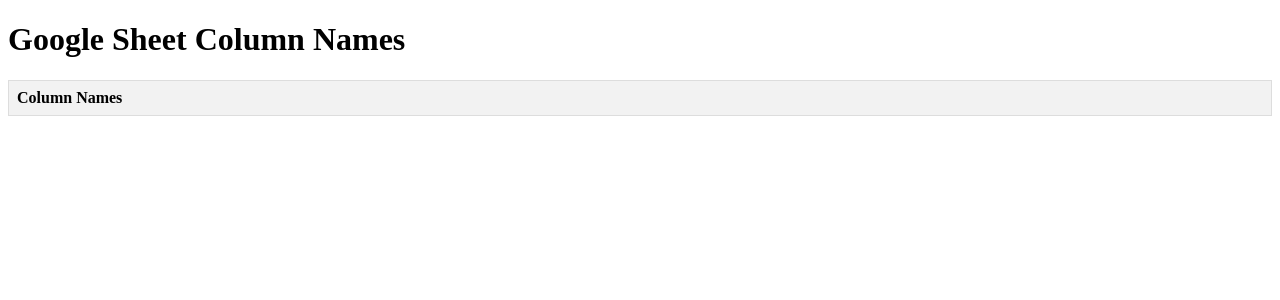
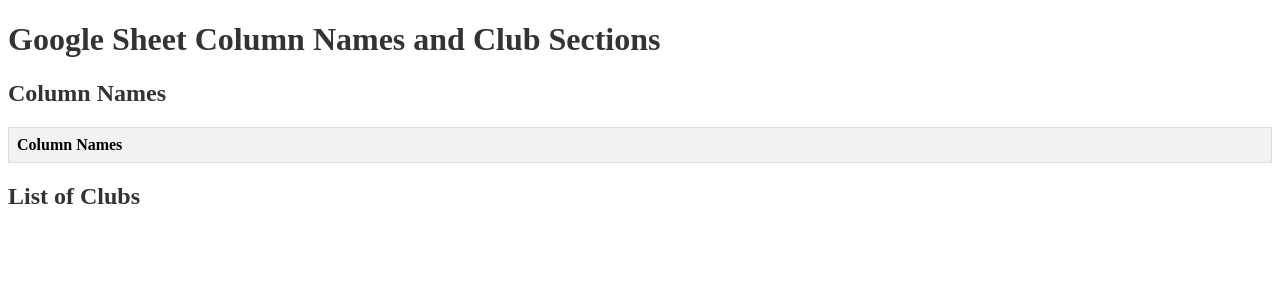
Before and after one commit to rotherleague/Rother, a Jekyll site: the page clubs_list.html, which Jekyll copies as it is, in a window 1280 px wide. Shown: the top 300 px of the page. Built offline with Jekyll 4.4.1, drawn with Linux system fonts in a browser that asks for light colours.

Commit message:
Update clubs_list.html

```diff
--- a/clubs_list.html
+++ b/clubs_list.html
@@ -3,7 +3,7 @@
 <head>
     <meta charset="UTF-8">
     <meta name="viewport" content="width=device-width, initial-scale=1.0">
-    <title>Google Sheet Column Names</title>
+    <title>Google Sheet Club Names and Sections</title>
     <style>
         table {
             width: 100%;
@@ -17,10 +17,21 @@
             background-color: #f2f2f2;
             text-align: left;
         }
+        h1, h2 {
+            color: #333;
+        }
+        .section-container {
+            margin-top: 20px;
+        }
+        .club-list {
+            margin-bottom: 20px;
+        }
     </style>
 </head>
 <body>
-    <h1>Google Sheet Column Names</h1>
+    <h1>Google Sheet Column Names and Club Sections</h1>
+
+    <h2>Column Names</h2>
     <table id="columnNamesTable">
         <thead>
             <tr>
@@ -32,6 +43,17 @@
         </tbody>
     </table>
 
+    <div class="club-list">
+        <h2>List of Clubs</h2>
+        <ul id="clubList">
+            <!-- List of club names will be inserted here -->
+        </ul>
+    </div>
+
+    <div class="section-container" id="clubSections">
+        <!-- Sections for each club will be inserted here -->
+    </div>
+
     <!-- Load PapaParse library -->
     <script src="https://cdnjs.cloudflare.com/ajax/libs/PapaParse/5.4.0/papaparse.min.js"></script>
     <script>
@@ -41,21 +63,42 @@
         // Fetch the CSV data from the published Google Sheet
         Papa.parse(url, {
             download: true,
-            header: false,
+            header: true,
             complete: function(results) {
                 // Extract the column names from the first row
-                const columnNames = results.data[0];
+                const columnNames = Object.keys(results.data[0]);
 
-                // Get the table body element
+                // Get the table body element for column names
                 const tbody = document.querySelector('#columnNamesTable tbody');
-
-                // Populate the table with column names
                 columnNames.forEach(name => {
                     const tr = document.createElement('tr');
                     const td = document.createElement('td');
                     td.textContent = name;
                     tr.appendChild(td);
                     tbody.appendChild(tr);
+                });
+
+                // Extract the 'Name Of Club' column data
+                const clubs = results.data.map(row => row['Name Of Club']).filter(name => name); // Filter out any empty values
+
+                // Get the list element for club names
+                const clubList = document.querySelector('#clubList');
+                clubs.forEach(club => {
+                    const li = document.createElement('li');
+                    const anchor = document.createElement('a');
+                    anchor.href = `#${club.replace(/\s+/g, '_')}`; // Replace spaces with underscores for anchor links
+                    anchor.textContent = club;
+                    li.appendChild(anchor);
+                    clubList.appendChild(li);
+                });
+
+                // Get the section container element for club sections
+                const sectionContainer = document.querySelector('#clubSections');
+                clubs.forEach(club => {
+                    const section = document.createElement('section');
+                    section.id = club.replace(/\s+/g, '_'); // Replace spaces with underscores for section IDs
+                    section.innerHTML = `<h2>${club}</h2><p>Content for ${club} section.</p>`; // Placeholder content for each section
+                    sectionContainer.appendChild(section);
                 });
             },
             error: function(error) {
```
